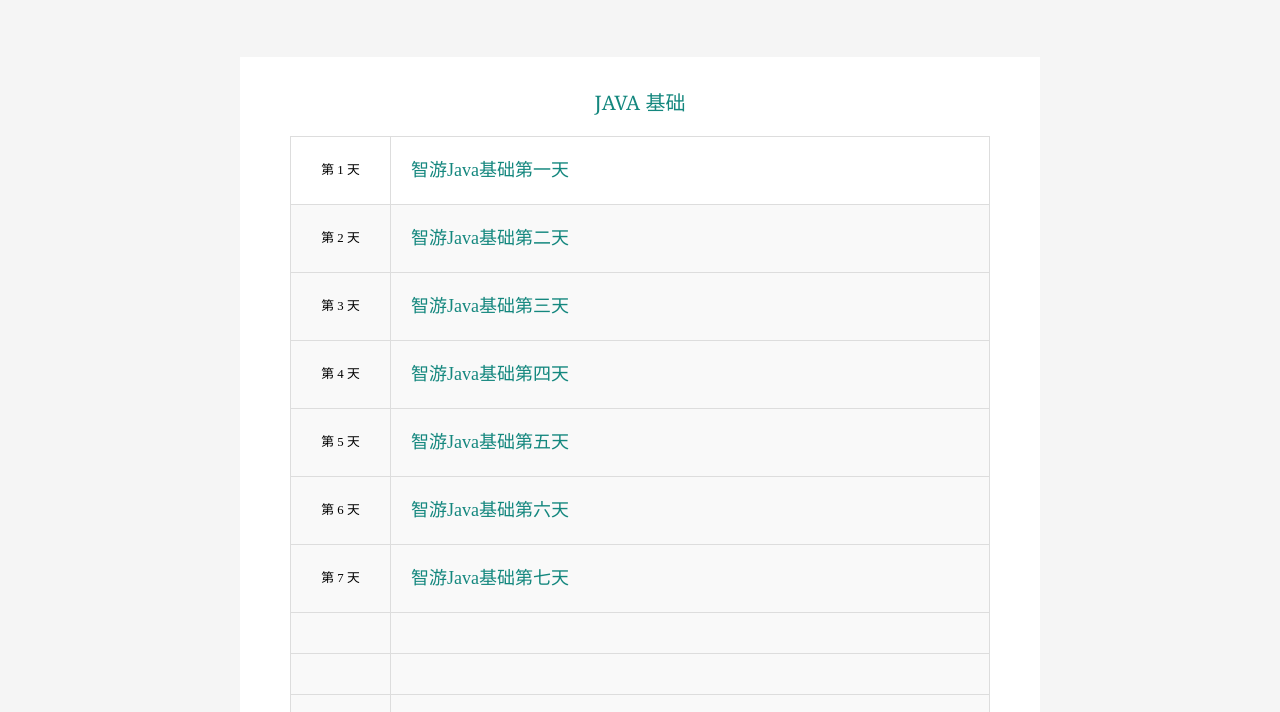
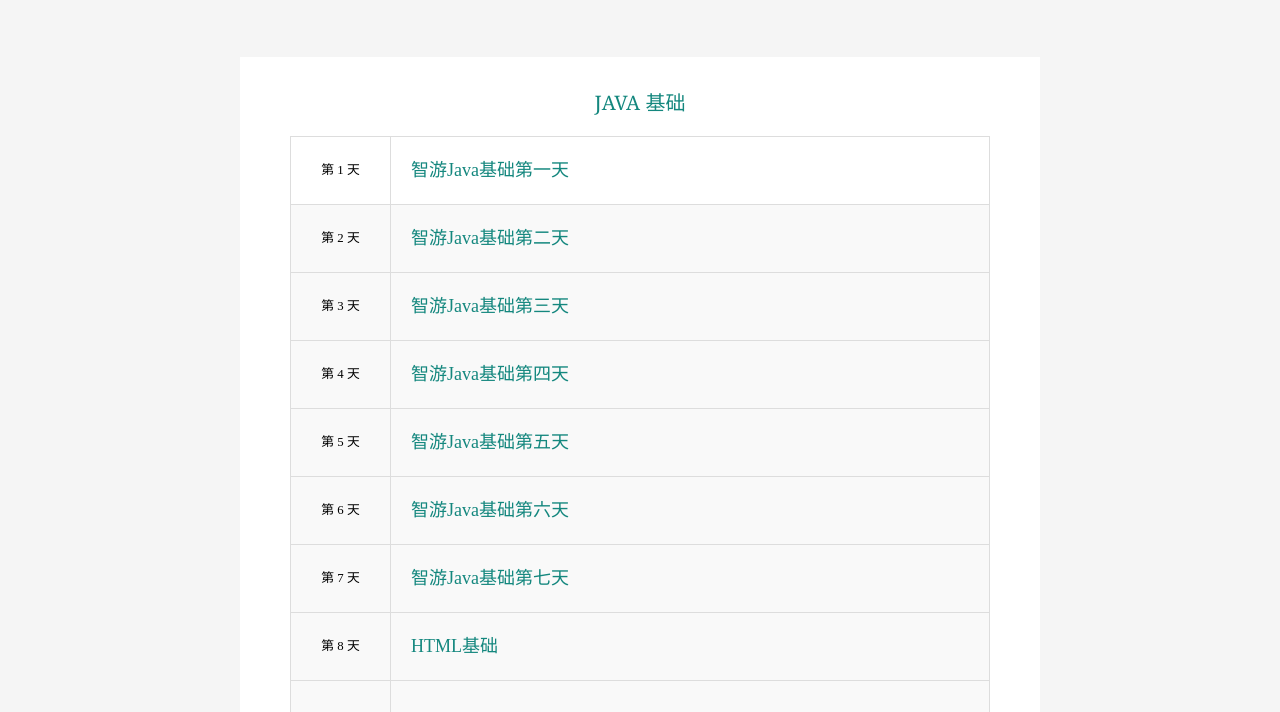
Before and after one commit to xiesen310/xiesen, a plain HTML site: page notes/index.html in a window 1280 px wide. Shown: the part 88-800 px from the top of the page. Drawn offline with Linux system fonts and the light colour scheme.

Commit message:
更新笔记

```diff
--- a/notes/index.html
+++ b/notes/index.html
@@ -72,9 +72,9 @@
                         </td>
                     </tr>
                     <tr class="chapter-wrap even">
-                        <td class="chapter-index"></td>
+                        <td class="chapter-index">第 8 天</td>
                         <td class="chapter-title">
-                            <a href=""></a>
+                            <a href="https://github.com/xiesen310/personal_notes/blob/master/HTML基础.md">HTML基础</a>
                         </td>
                     </tr>
                     <tr class="chapter-wrap even">
```
